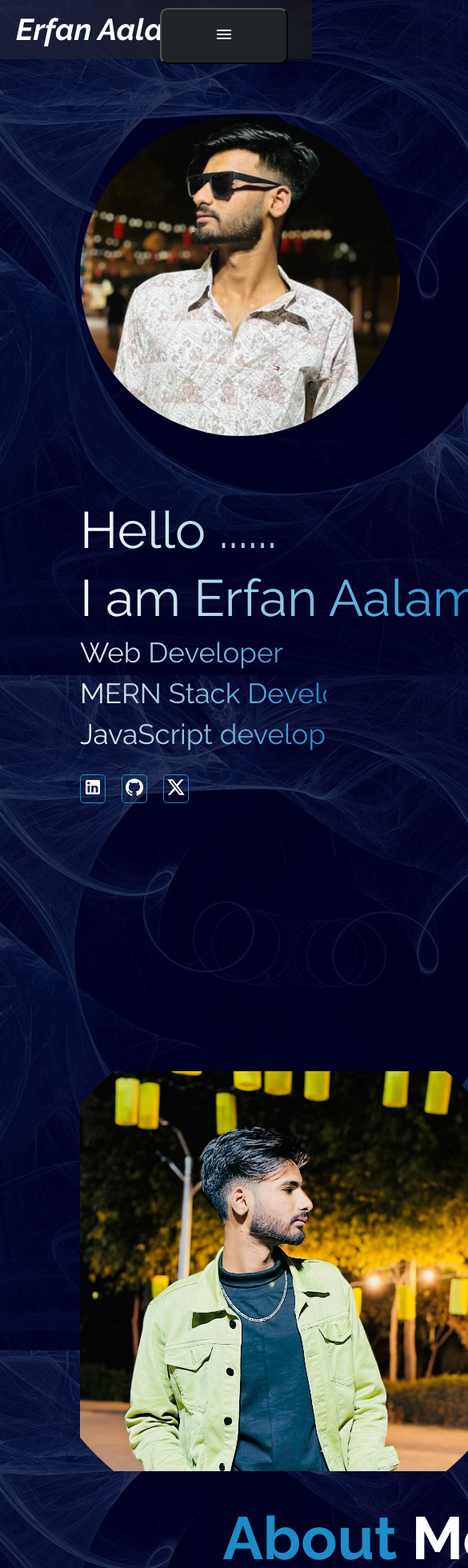
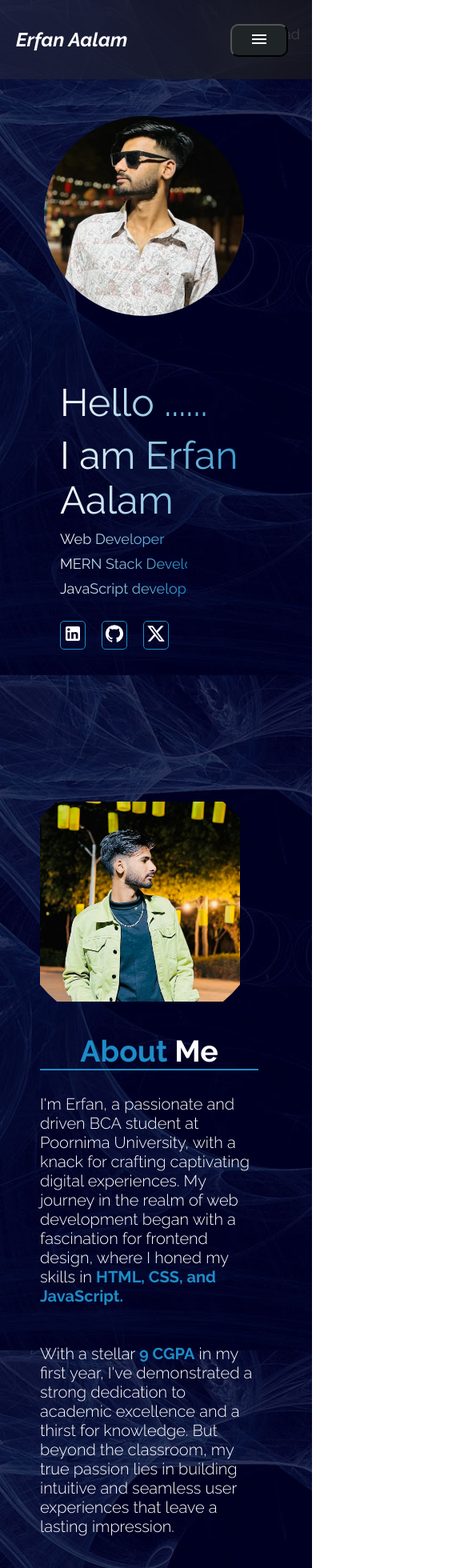
Before and after one commit to ErfanAalam/Erfan_Aalam, a React (Vite) app: page / in a window 390 px wide. Shown: the top 1960 px of the page at 80% size, 585 px wide, since content can reach past the window. Built offline with nearby package versions, Linux system fonts and the light colour scheme.

Commit message:
responsive complete

```diff
--- a/src/App.css
+++ b/src/App.css
@@ -22,5 +22,4 @@ body{
     background-size: cover;
     background-attachment: fixed;
     font-style: roboto;
-    /* margin: 0 100px; */
   }
--- a/src/components/About.css
+++ b/src/components/About.css
@@ -2,7 +2,7 @@
   padding: 80px 100px;
   justify-content: space-between;
   display: flex;
-  margin: 0 8 0px;
+  margin: 0 20px;
 }
 
 .right {
@@ -13,8 +13,8 @@
   background-image: url(/src/assets/erfanaalam.jpg);
   background-repeat: no-repeat;
   background-size: cover;
-  height: 500px;
-  width: 500px;
+  height: 400px;
+  width: 400px;
   margin-top: 60px;
 }
 
@@ -57,11 +57,61 @@ span {
 @media screen and (max-width: 768px) {
   .section-2 {
     flex-direction: column;
+    padding: 0 50px;
+    justify-content: space-between;
+    display: flex;
+    margin: 0;
   }
 
   .right {
-    width: 180vw;
+    width: 70vw;
     margin-top: 40px;
   }
 
+  .left {
+    clip-path: circle(65% at 50% 50%);
+    background-image: url(/src/assets/erfanaalam.jpg);
+    background-repeat: no-repeat;
+    background-size: cover;
+    height: 250px;
+    width: 250px;
+    margin-top: 60px;
+  }
+
+  .about {
+    font-size: 2rem;
+    text-align: center;
+    gap: 40px;
+    margin-bottom: 30px;
+    border-bottom: 2px solid rgb(30, 140, 199);
+  }
+
+  .summary {
+    font-size: 20px;
+    font-weight: 300;
+    margin-bottom: 30px;
+  }
+
+  .btn {
+    width: 80px;
+    height: 70px;
+    border-radius: 10px;
+    font-size: 18px;
+    margin-right: 20px;
+    background: rgb(31, 36, 39);
+    cursor: pointer;
+    transition: all 1s;
+    transition: ease-out 0.4s;
+  }
+
+  .btn:hover {
+    box-shadow: inset 300px 0 0 0 rgb(30, 140, 199);
+  }
+
+  span {
+    font-weight: bold;
+    color: rgb(30, 140, 199);
+  }
+
+
 }
--- a/src/components/About.jsx
+++ b/src/components/About.jsx
@@ -6,7 +6,7 @@ const About = () => {
   return (
     <>
       <motion.div className="section-2" id="about"
-      initial={{opacity:0,x:-1000}}
+      initial={{opacity:0,x:-200}}
       whileInView={{opacity:1,x:0}}
       transition={{duration:1}}
       >
@@ -25,24 +25,14 @@ const About = () => {
             <span>HTML, CSS, and JavaScript. </span>
             <br />
             <br />
-            As I delved deeper into the world of web development, I expanded my
-            toolkit to include cutting-edge technologies such as{" "}
-            <span>React, Node.js, Tailwind CSS, and TypeScript.</span> This
-            journey has been incredibly rewarding, allowing me to blend
-            creativity with technical proficiency to bring ideas to life on the
-            web. <br />
+
             <br />
             With a stellar <span> 9 CGPA</span> in my first year, I've
             demonstrated a strong dedication to academic excellence and a thirst
             for knowledge. But beyond the classroom, my true passion lies in
             building intuitive and seamless user experiences that leave a
             lasting impression. <br /> <br />
-            Whether it's crafting pixel-perfect designs or diving into the
-            intricacies of <span>backend development</span>, I thrive on pushing
-            the boundaries of what's possible in the digital landscape. Join me
-            on my journey as I continue to evolve and innovate in the
-            ever-expanding world of web development. Let's create something
-            extraordinary together.
+
           </p>
 
             <button className="btn">
--- a/src/components/Main.css
+++ b/src/components/Main.css
@@ -9,7 +9,7 @@ section {
   display: flex;
   flex-direction: column;
   justify-content: center;
-  width: 500px;
+  width: 520px;
   padding-bottom: 50px;
 }
 
@@ -57,8 +57,8 @@ section {
   background-image: url(/src/assets/me.jpg);
   background-repeat: no-repeat;
   background-size: cover;
-  height: 600px;
-  width: 600px;
+  height: 500px;
+  width: 500px;
 }
 
 
@@ -83,17 +83,41 @@ section {
     flex-direction: column-reverse;
     gap: 60px;
     align-items: center;
-    padding: 145px 100px;
-    margin-left: 200px;
+    padding: 145px 100px 80px 100px;
+    margin-left: 50px;
   }
 
   .details{
-    margin-left: 100px;
+    margin-left: 40px;
   }
 
+  .name {
+    margin-bottom: 10px;
+    font-size: 3rem;
+    background: linear-gradient(to right, rgb(252, 252, 252), rgb(30, 140, 199));
+    background-clip: content-box;
+    -webkit-background-clip: text;
+    -webkit-text-fill-color: transparent;
+  }
+
+
   .image {
-    height: 400px;
-    width: 400px;
+    height: 250px;
+    width: 250px;
     margin-bottom: 20px;
   }
+
+  .detail {
+    margin-bottom: 10px;
+    font-size: 18px;
+    width: 10%;
+  }
+
+  .details {
+    display: flex;
+    flex-direction: column;
+    justify-content: center;
+    width: 250px;
+    padding-bottom: 50px;
+  }
 }
--- a/src/components/Navbar.css
+++ b/src/components/Navbar.css
@@ -24,7 +24,7 @@ nav {
 
 .openlist{
     display: flex;
-    width: 50%;
+    width: 55%;
     align-items: flex-start;
     margin-top: 100px;
     flex-direction: column;
@@ -67,7 +67,7 @@ a {
 
 @media screen and (max-width: 768px) {
     nav{
-        padding: 15px 20px;
+        padding: 35px 20px;
     }
 
     .list{
@@ -75,9 +75,17 @@ a {
     }
 
     .btn{
+        position: absolute;
+        top: 30px;
         display: inline-block;
+        width: 72px;
+        height: 41px;
+    }
+
+    .logo {
+        font-size: 16px;
+        font-style: italic;
     }
 
 
-
 }
--- a/src/components/Project.css
+++ b/src/components/Project.css
@@ -142,7 +142,26 @@
       flex-direction: column;
       align-items: center;
       margin: 4rem 2vw;
-      width: 200vw;
       padding: 0 30px;
     }
+
+    .card {
+      position: relative;
+      display: block;
+      height: 200px;
+      border-radius: calc(var(--curve) * 1px);
+      overflow: hidden;
+      text-decoration: none;
+    }
+
+    .card__image {
+      width:100%;
+      height: auto;
+    }
+
+    .project{
+      font-size: 3.5rem;
+    }
+
+
   }
--- a/src/components/Project.jsx
+++ b/src/components/Project.jsx
@@ -17,8 +17,8 @@ const Project = () => {
 
 
     <motion.div
-    initial={{opacity:0,x:-400}}
-    whileInView={{opacity:1,x:0}}
+    initial={{opacity:0}}
+    whileInView={{opacity:1}}
     transition={{duration:1}}
     >
     <Card url={spotify_url} title="Spotify-Clone App" desc="This is a clone of a spotify website it coontains songs of local storage and we can play and pause the song. we can also control the timing of the song and can go to the next and the prev song it also contains multiple albums that have diffrent songs. this is created using HTML, CSS and Javascript" code="https://github.com/ErfanAalam/Spotify-clone" />
@@ -27,16 +27,16 @@ const Project = () => {
 
 
     <motion.div
-    initial={{opacity:0,y:400}}
-    whileInView={{opacity:1,y:0}}
+    initial={{opacity:0}}
+    whileInView={{opacity:1}}
     transition={{duration:1}}
     >
     <Card url={pokemon_url} title="Pokemon gallery" desc="This is a react based application build using pokemon api where we fetch the pokemon image and their detals and display them on the card. first 20 pokemons are displayed and we can display more cards by clicking on the display more"  code="https://github.com/ErfanAalam/Pokeman-gallery-withReact" />
     </motion.div>
 
     <motion.div
-    initial={{opacity:0,x:400}}
-    whileInView={{opacity:1,x:0}}
+    initial={{opacity:0}}
+    whileInView={{opacity:1}}
     transition={{duration:1}}
     >
     <Card url={moviefinder_url} title="Movie Finder" desc="This is reacty based application in which you can find movies and can watch their trailer. In this applicatio all the movies and their trailer is fethed from the API. in this movies has also their poseter as cover image" code="https://github.com/ErfanAalam/Find-Movies" />
--- a/src/components/Skills.css
+++ b/src/components/Skills.css
@@ -27,3 +27,37 @@
 .uppertime{
     display: inline;
 }
+
+@media (max-width: 768px) {
+
+    #skill{
+        margin: 0 0;
+    }
+
+    .edu{
+        text-align: center;
+        padding: 10px;
+        margin: auto;
+        background: #284381;
+        width:100%;
+        border-radius: 20px;
+        margin-bottom: 30px;
+    }
+
+
+    .attribute h3{
+        font-size: 1.4rem;
+    }
+    .attribute h5{
+        font-size: 1rem;
+    }
+
+    .timeline{
+        margin-bottom: 40px;
+    }
+
+    .uppertime{
+        display: inline;
+    }
+
+}
```
